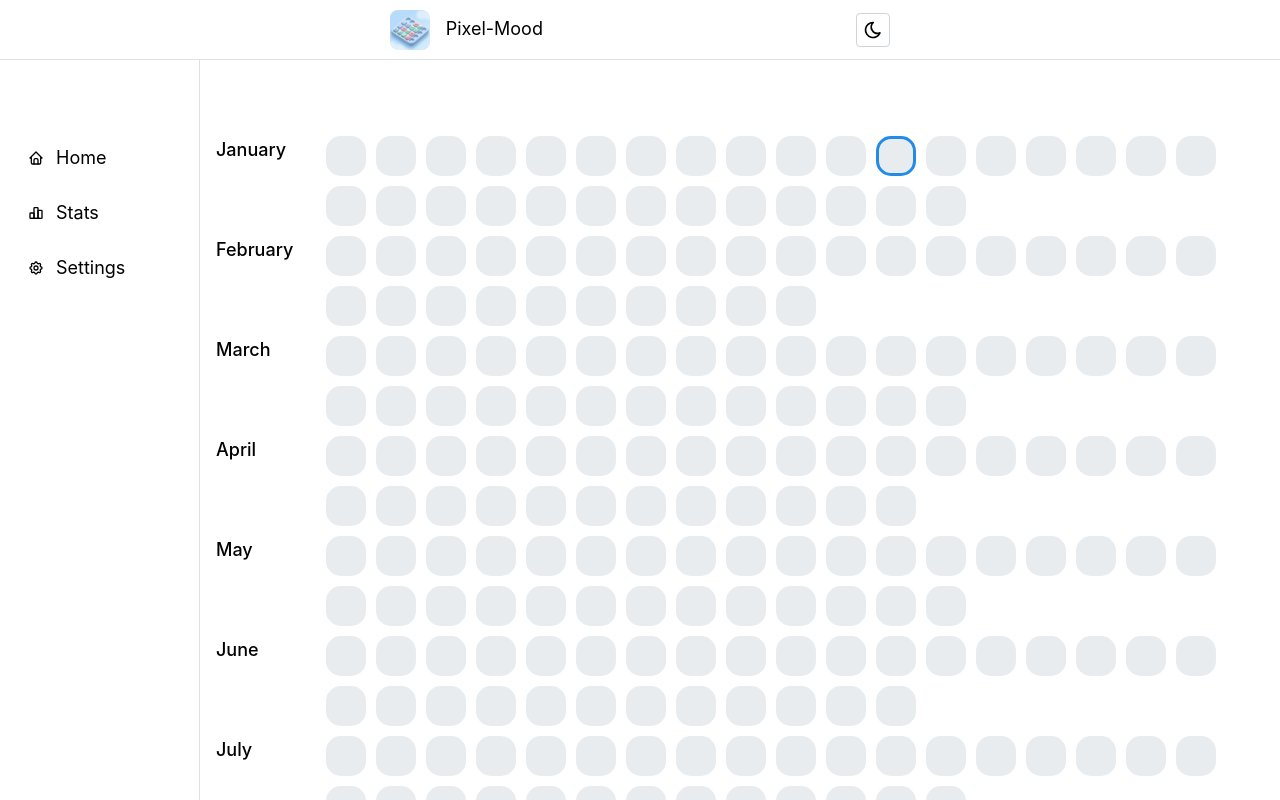
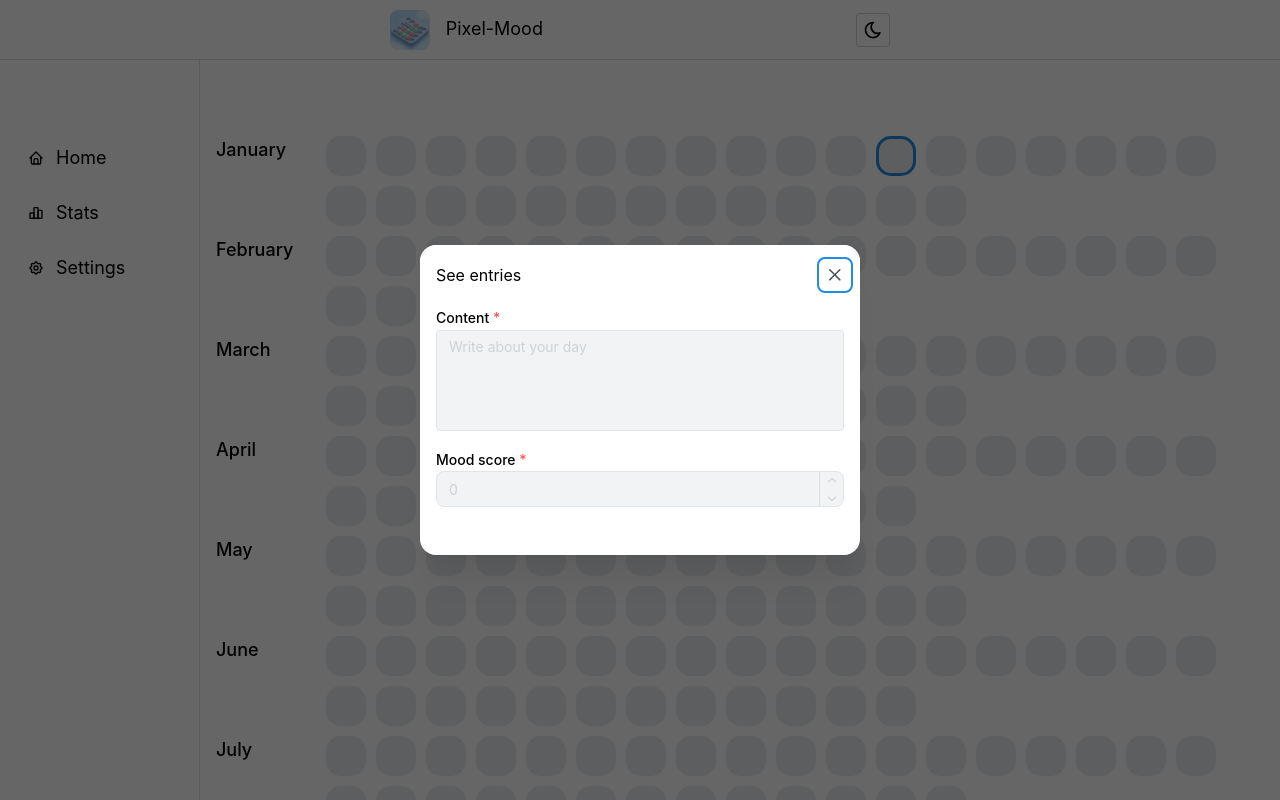
Before and after one commit to layard32/pixel-mood, a React (Vite) app in the folder frontend/: page / in a window 1280 px wide. Both pictures are taken after a click on the element 346 px from the left and 156 px from the top of the page. Shown: the top 800 px of the page. Built offline with nearby package versions, Linux system fonts and the light colour scheme; no server answers.

Commit message:
refactor: modal different actions

```diff
--- a/frontend/src/components/calendar.tsx
+++ b/frontend/src/components/calendar.tsx
@@ -1,11 +1,12 @@
 import { Box, Button, Group, Stack, Text } from "@mantine/core";
 import { getAllDaysOfYearByMonth } from "../utils/dateUtils";
-import { useEntries } from "../hooks/useGetEntries";
+import { useGetEntries } from "../hooks/useGetEntries";
 import { getMoodColor } from "../utils/moodColor";
 import { useDisclosure, useMediaQuery } from "@mantine/hooks";
 import { EntryModal } from "./entryModal";
-import { IconArrowBigUpLine, IconEdit, IconTrash } from "@tabler/icons-react";
+import { IconArrowBigUpLine } from "@tabler/icons-react";
 import { useState } from "react";
+import { Entry } from "../types/entry";
 import dayjs from "dayjs";
 
 export function Calendar() {
@@ -13,13 +14,17 @@ export function Calendar() {
   const daysByMonth: Record<string, string[]> = getAllDaysOfYearByMonth();
 
   // prendiamo la mappa contenente le entries dal custom hook
-  const { data: entriesMap } = useEntries();
+  const { data: entriesMap } = useGetEntries();
 
   // gestione del modale figlio
   const [opened, { open, close }] = useDisclosure(false);
-  const [modalAction, setModalAction] = useState<string>("");
-  const handleModalOpen = (action: string) => {
-    setModalAction(action);
+  const [selectedEntry, setSelectedEntry] = useState<Entry>();
+  // quando clicco su un giorno (se clicco sul pulsante, prende in automatico oggi)
+  const [selectedDay, setSelectedDay] = useState<string>("");
+  // quando clicco su un giorno o sul pulsante
+  const handleModalOpen = (day: string) => {
+    setSelectedEntry(entriesMap?.get(day)!);
+    setSelectedDay(day);
     open();
   };
 
@@ -43,7 +48,7 @@ export function Calendar() {
         }}
       >
         <Stack gap={10}>
-          {/* iteriamo sulle chiavi della mappa, cioè sui mesi */}
+          {/* iteriamo sui mesi dell'anno */}
           {Object.entries(daysByMonth).map(
             ([month, days]: [string, string[]]) => (
               // per ogni mese creiamo un Box parente (con Box)
@@ -83,7 +88,7 @@ export function Calendar() {
                       }
                       style={{
                         borderRadius: "15px",
-                        cursor: isCurrentDay(day) ? "pointer" : "default",
+                        cursor: "pointer",
                         borderColor: isCurrentDay(day)
                           ? "#228be6"
                           : "transparent",
@@ -92,9 +97,7 @@ export function Calendar() {
                       }}
                       title={day}
                       onClick={() => {
-                        if (isCurrentDay(day)) {
-                          handleModalOpen("create");
-                        }
+                        handleModalOpen(day);
                       }}
                     />
                   ))}
@@ -115,35 +118,23 @@ export function Calendar() {
               variant="subtle"
               size={isMobile ? "sm" : "md"}
               radius="md"
-              rightSection={<IconEdit size={isMobile ? 15 : 20} />}
-              onClick={() => handleModalOpen("edit")}
-            >
-              Edit today entry
-            </Button>
-            <Button
-              variant="subtle"
-              size={isMobile ? "sm" : "md"}
-              radius="md"
-              onClick={() => handleModalOpen("create")}
+              onClick={() => {
+                handleModalOpen(dayjs().format("YYYY-MM-DD"));
+              }}
               rightSection={<IconArrowBigUpLine size={isMobile ? 15 : 20} />}
             >
-              Log today
-            </Button>
-            <Button
-              variant="subtle"
-              size={isMobile ? "sm" : "md"}
-              radius="md"
-              rightSection={<IconTrash size={isMobile ? 15 : 20} />}
-              color="red"
-              onClick={() => handleModalOpen("delete")}
-            >
-              Delete today entry
+              Log or edit today
             </Button>
           </Group>
         </Stack>
       </Box>
 
-      <EntryModal opened={opened} onClose={close} action={modalAction} />
+      <EntryModal
+        opened={opened}
+        onClose={close}
+        selectedDay={selectedDay}
+        selectedEntry={selectedEntry}
+      />
     </>
   );
 }
--- a/frontend/src/components/entryModal.tsx
+++ b/frontend/src/components/entryModal.tsx
@@ -3,15 +3,22 @@ import { Button, NumberInput, Group, Textarea } from "@mantine/core";
 import { entryForm } from "../hooks/entryForm";
 import { useEffect } from "react";
 import { useCreateEntry } from "../hooks/useCreateEntries";
+import { Entry } from "../types/entry";
 import dayjs from "dayjs";
 
 interface EntryModalProps {
   opened: boolean;
   onClose: () => void;
-  action: string;
+  selectedDay: string;
+  selectedEntry?: Entry;
 }
 
-export function EntryModal({ opened, onClose, action }: EntryModalProps) {
+export function EntryModal({
+  opened,
+  onClose,
+  selectedDay,
+  selectedEntry,
+}: EntryModalProps) {
   // utilizzo il custom hook per creare una nuova entry
   const { mutate, isPending } = useCreateEntry();
   const handleSubmit = (values: { mood_score: number; content: string }) => {
@@ -32,18 +39,39 @@ export function EntryModal({ opened, onClose, action }: EntryModalProps) {
     }
   }, [opened]);
 
+  // popolo il form con i dati di selectedEntry, se esiste
+  useEffect(() => {
+    if (selectedEntry) {
+      form.setFieldValue("content", selectedEntry.content);
+      form.setFieldValue("mood_score", selectedEntry.mood_score);
+    }
+  }, [selectedEntry]);
+
+  // la funzione restituisce true se il giorno selezionato è diverso da oggi
+  const isDayNotToday = (): boolean => {
+    return (
+      dayjs(selectedDay).format("YYYY-MM-DD") !== dayjs().format("YYYY-MM-DD")
+    );
+  };
+  // la funzione restituisce true se selectedEntry è definita e corrisponde al giorno attuale
+  const isSelectedEntryToday = (): boolean => {
+    return (
+      selectedEntry?.created_at.split("T")[0] === dayjs().format("YYYY-MM-DD")
+    );
+  };
+
   return (
     <Modal
       opened={opened}
       onClose={onClose}
-      title={dayjs().format("MMMM D, YYYY")}
+      title={isDayNotToday() ? "See entries" : "Log your mood"}
       centered
       radius="lg"
       size="md"
     >
       <form onSubmit={form.onSubmit((values) => handleSubmit(values))}>
         <Textarea
-          withAsterisk
+          required
           label="Content"
           placeholder="Write about your day"
           key={form.key("content")}
@@ -52,24 +80,26 @@ export function EntryModal({ opened, onClose, action }: EntryModalProps) {
           autosize
           minRows={4}
           maxRows={10}
+          disabled={isDayNotToday()}
         />
 
         <NumberInput
-          withAsterisk
+          required
           radius="md"
           label="Mood score"
           placeholder="From 1 to 10"
           key={form.key("mood_score")}
           {...form.getInputProps("mood_score")}
+          disabled={isDayNotToday()}
         />
 
         <Group justify="flex-end" mt="xl">
-          {(action === "create" || action === "edit") && (
+          {!isDayNotToday() && (
             <Button loading={isPending} type="submit" variant="light">
               Log
             </Button>
           )}
-          {action === "delete" && (
+          {isSelectedEntryToday() && (
             <Button color="red" variant="light">
               Delete
             </Button>
--- a/frontend/src/hooks/useGetEntries.ts
+++ b/frontend/src/hooks/useGetEntries.ts
@@ -3,7 +3,7 @@ import { useQuery } from "@tanstack/react-query";
 import { getAllEntries } from "../api/getAllEntries";
 import { Entry } from "../types/entry";
 
-export const useEntries = () => {
+export const useGetEntries = () => {
     return useQuery({
         queryKey: ['entries'],
         queryFn: getAllEntries,
```
